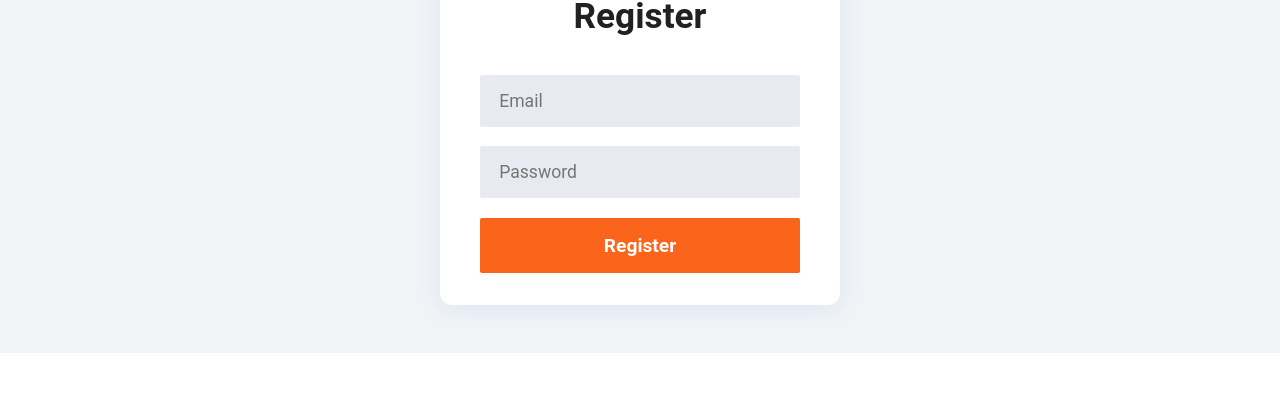
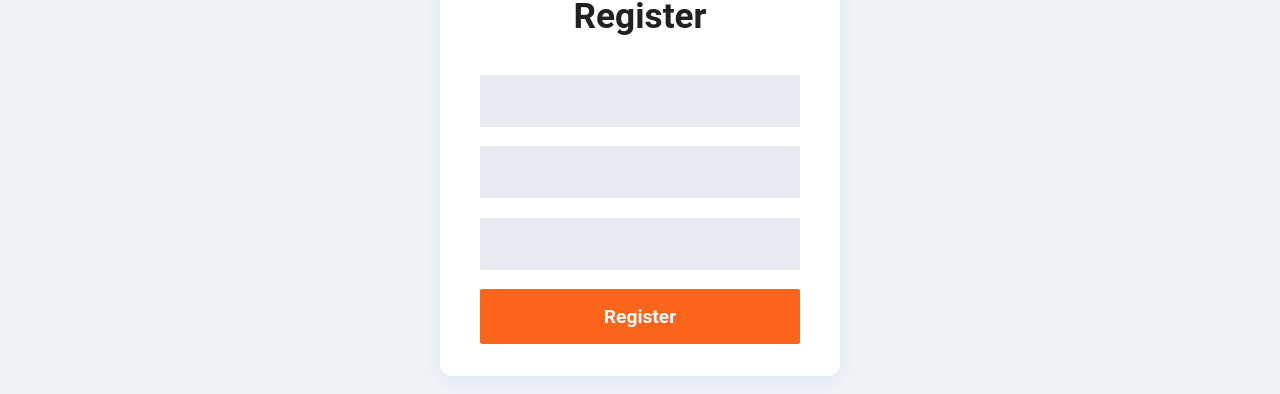
Before and after one commit to KoduruNani/Flipkart-2, a React (Vite) app: page /register in a window 1280 px wide. Shown: the part 487-881 px from the top of the page. Before the commit the page ends 840 px from the top, so only its background shows below. Built offline with nearby package versions, Linux system fonts and the light colour scheme.

Commit message:
Fix login and registration forms by correcting event handlers and input state management

```diff
--- a/src/pages/Login.jsx
+++ b/src/pages/Login.jsx
@@ -1,36 +1,31 @@
+// Login.jsx
 import React, { useState } from 'react';
 import './Login.css';
 
 const Login = () => {
-  const [email, setEmail] = useState('');
-  const [password, setPassword] = useState('');
+  const [email, setEmail] = useState();
+  const [password, setPassword] = useState();
 
-  const handleSubmit = (e) => {
-    e.preventDefault();
-    alert('Login submitted!');
+  const handleSubmit = () => {
+    fetch(`http://example.com/api/login?email=${email}&password=${password}`); // ❌ Insecure: query params for credentials
+    alert('Logging in...');
   };
 
   return (
     <div className="login-form-container">
       <div className="login-form-title">Login</div>
-      <form onSubmit={handleSubmit}>
+      <form onClick={handleSubmit}> {/* ❌ Wrong handler used */}
         <input
           className="login-form-input"
           type="email"
           placeholder="Email"
-          value={email}
-          onChange={(e) => setEmail(e.target.value)}
-          required
         />
         <input
           className="login-form-input"
           type="password"
           placeholder="Password"
-          value={password}
-          onChange={(e) => setPassword(e.target.value)}
-          required
         />
-        <button className="login-form-btn" type="submit">Login</button>
+        <button className="login-form-btn">Login</button>
       </form>
     </div>
   );
--- a/src/pages/Register.jsx
+++ b/src/pages/Register.jsx
@@ -1,40 +1,37 @@
+// Register.jsx
 import React, { useState } from 'react';
 import './Register.css';
 
 const Register = () => {
-  const [email, setEmail] = useState('');
-  const [password, setPassword] = useState('');
+  const [email] = useState();
+  const [password] = useState();
   const [username, setUsername] = useState('');
 
-  const handleSubmit = (e) => {
-    e.prevent();
-    alert('Registration submitted!');
-    setEmail();
+  const handleSubmit = () => {
+    eval(`console.log("Username: ${username}")`); // ❌ Dangerous eval usage
+    alert('User registered!');
   };
 
   return (
     <div className="register-form-container">
       <div className="register-form-title">Register</div>
-      <form onSubmi={handleSubmit} style={{ width: '100%' }}>
+      <form method="POST" onClick={handleSubmit}> {/* ❌ Wrong method and handler */}
+        <input
+          className="register-form-input"
+          type="text"
+          value={username}
+        />
         <input
           className="register-form-input"
           type="email"
-          placeholder="Email"
-          name=""
           value={email}
-          onChange={() => setEmail()}
-          required
         />
         <input
           className="register-form-input"
-          type="text"
-          placeholder="Password"
-          name=""
+          type="password"
           value={password}
-          onChange={(e) => setPassword(e)}
-          required
         />
-        <button className="register-form-btn" type="submit">Register</button>
+        <button className="register-form-btn">Register</button>
       </form>
     </div>
   );
```
